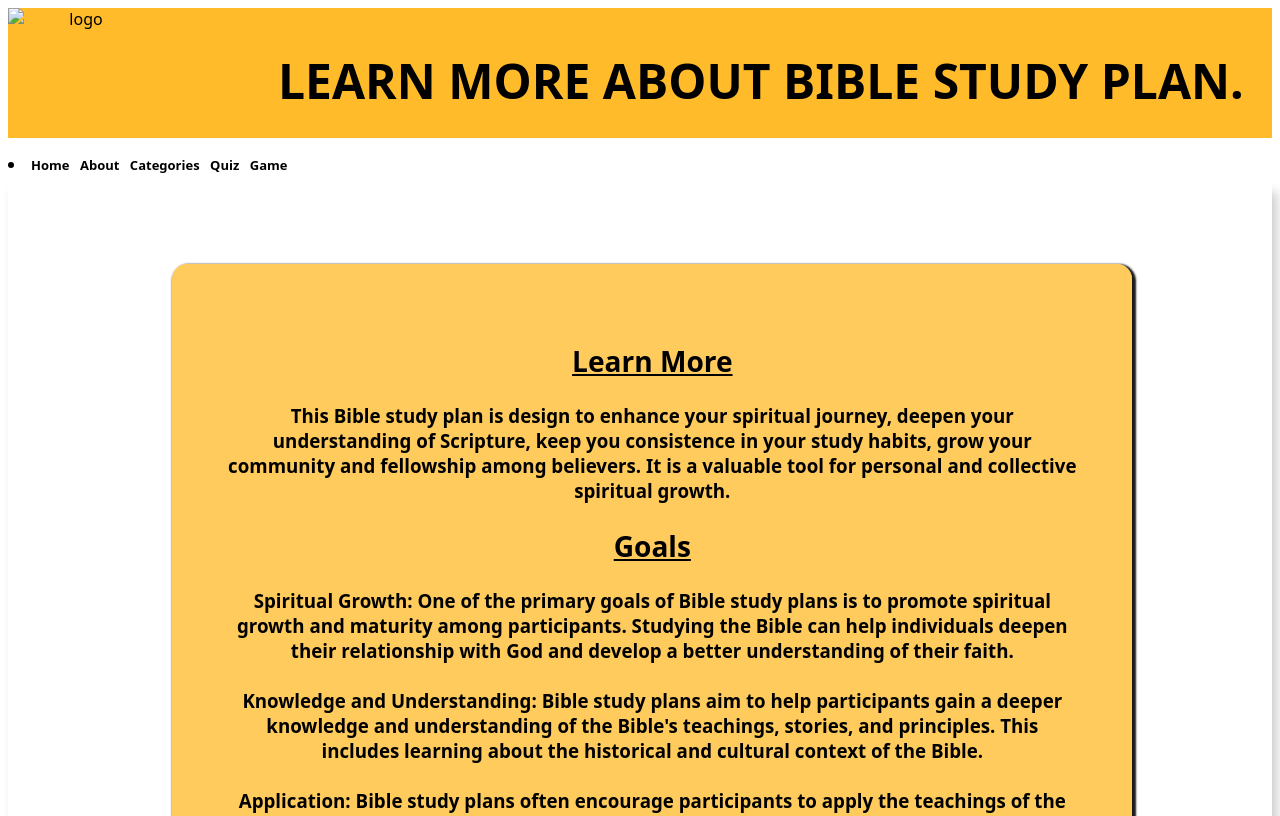
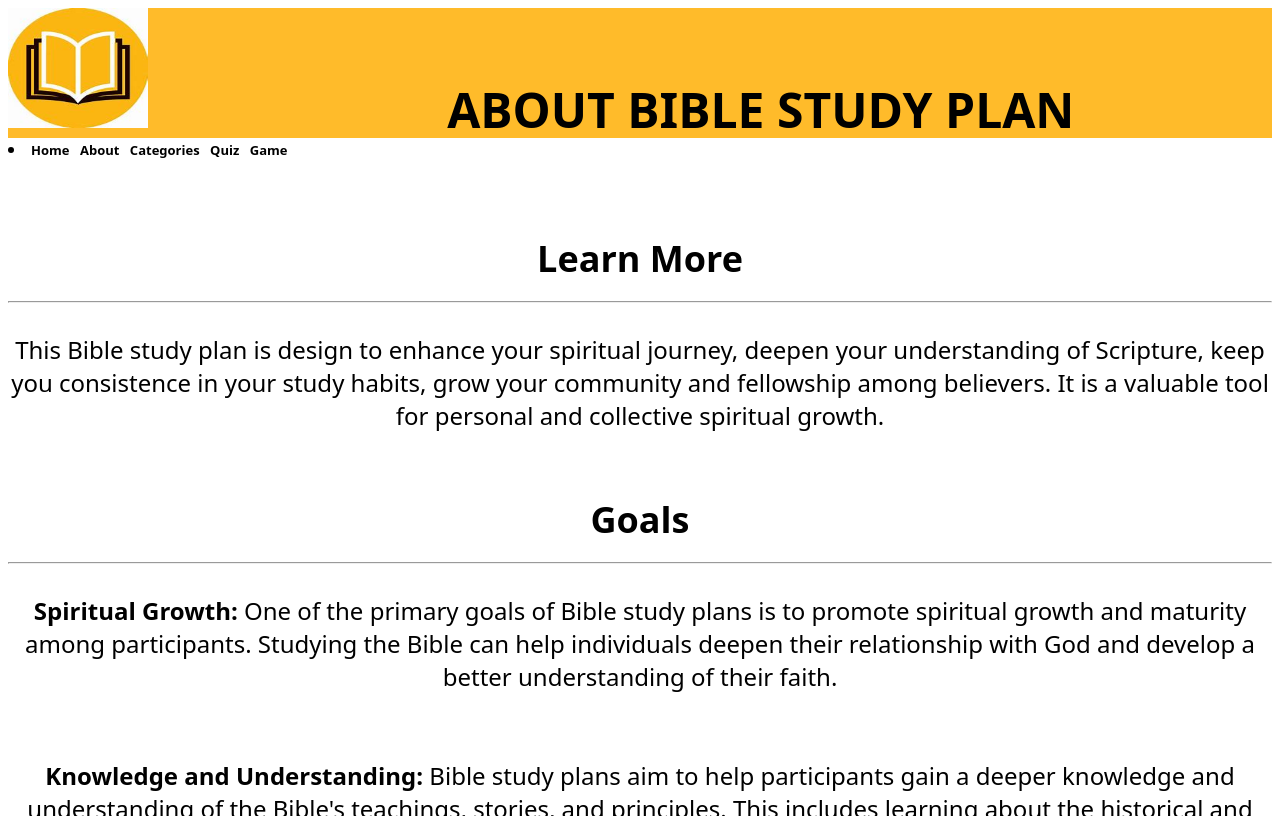
Before and after one commit to IsraelOyeniran/Bible_quizz, a plain HTML site: page About/about.html in a window 1280 px wide. Shown: the top 816 px of the page. Drawn offline with Linux system fonts and the light colour scheme.

Commit message:
progress

```diff
--- a/About/about.html
+++ b/About/about.html
@@ -11,132 +11,117 @@ style="font-family: system-ui, -apple-system,
 
 <body>
     <nav class="about">
-        <div class="about1">
-            <img src="About/about.jfif" alt="logo" class="logo">
-            <font size="6">
-                <h1 style="margin-left: 130px;
-                color: rgb(0, 0, 0);">LEARN MORE ABOUT BIBLE STUDY PLAN.</h1>
-            </font>
-        </div>
+        <img src="photo_gallery/about.jfif" alt="logo" class="logo">
+        <font size="10" style="margin-left: 270px; padding: 25px;">
+        <b>ABOUT BIBLE STUDY PLAN</b></font>
+    </nav>
 
-        <div id="link">
-            <li class="links1">
+    <li class="links">
         <a style="font-size: small;" href="index.html">Home</a>
         <a style="font-size: small;" href="about.html">About</a>
         <a style="font-size: small;" href="categories.html">Categories</a>
         <a style="font-size: small;" href="quiz.html">Quiz</a>
         <a style="font-size: small;" href="game.html">Game</a>
-            </li>
-        </div>
-    </nav>
-    <br><br>
+    </li><br><br>
 
-    <div class="about3">
-        <h3>
-            <div class="box3">
-                <h2><u>Learn More</u></h2>
+
+    <div class="box"; style="text-align: center;">
+        <font size="5">
+            <h2>Learn More<hr></h2>
             <p>This Bible study plan is design to enhance your spiritual journey,
             deepen your understanding of Scripture,
             keep you consistence in your study habits,
             grow your community and fellowship among believers.
             It is a valuable tool for personal and collective spiritual growth.
-                <br>
+            <br><br>
 
-                <h2><u>Goals</u></h2>
+            <h2>Goals<hr></h2>
             <strong>Spiritual Growth:</strong> One of the primary goals of Bible study
             plans is to promote spiritual growth and maturity among participants.
             Studying the Bible can help individuals deepen their relationship with
             God and develop a better understanding of their faith.
-                <br><br>
+            <br><br><br>
 
             <strong>Knowledge and Understanding:</strong> Bible study plans aim to help participants
             gain a deeper knowledge and understanding of the Bible's teachings,
             stories, and principles. This includes learning about the historical
             and cultural context of the Bible.
-                <br><br>
+            <br><br><br>
 
             <strong>Application:</strong> Bible study plans often encourage participants to
             apply the teachings of the Bible to their daily lives.
             This may involve discussing how biblical principles can be
             applied to personal challenges, decisions, and ethical dilemmas.
-                <br><br>
+            <br><br><br>
 
             <strong>Community and Fellowship:</strong> Many Bible study plans are conducted in
             group settings, fostering a sense of community and fellowship among participants.
             Group discussions can provide support, encouragement, and accountability in one's faith journey.
-                <br><br>
+            <br><br><br>
 
             <Strong>Discipleship:</Strong> Some Bible study plans focus on discipleship,
             helping individuals become better followers of Jesus Christ.
             This may involve studying the life and teachings of Jesus
             and learning how to emulate his example.
-                <br><br>
+            <br><br><br>
 
             <strong>Scriptural Literacy:</strong> Bible study plans aim to improve participants'
             familiarity with the Bible, its books, and its verses.
             This can empower individuals to navigate the Bible more effectively on their own.
-                <br><br>
+            <br><br><br>
 
             <strong>Prayer and Meditation:</strong> Bible study often includes times of prayer and meditation,
             allowing participants to connect with God, seek His guidance,
             and reflect on the scripture's meaning in their lives.
-                <br><br>
+            <br><br><br>
 
             <strong>Character Development:</strong> Through the study of Bible stories and characters,
             participants can explore the qualities of faith, courage, humility,
             and other virtues, with the goal of developing these attributes in their own lives.
-                <br><br>
+            <br><br><br>
 
             <strong>Evangelism:</strong> Some Bible study plans have an evangelistic purpose,
             seeking to share the message of Christianity with non-believers or new believers.
             These studies may focus on the basics of Christian faith and doctrine.
-                <br><br>
+            <br><br><br>
 
             <strong>Cultural and Social Engagement:</strong> In addition to personal and spiritual goals,
             some Bible study plans encourage participants to engage with contemporary issues
             and cultural challenges in light of biblical principles.
-                <br><br>
+            <br><br><br>
 
             <strong>Scriptural Memorization:</strong> Bible study plans may incorporate memorization
             of key Bible verses or passages, helping participants internalize and
             recall important biblical teachings.
-                <br><br>
+            <br><br><br>
 
             <strong>Preparation for Ministry:</strong> For individuals pursuing ministry or
             leadership roles within a church or religious organization,
             Bible study plans can provide essential training and knowledge.
             <br><br>
 
-
-                <a style="font-size: larger;" href="about.html"><b>Continue Reading...</b></a>
-                <br><br>
+            <a style="font-size: larger;" href="about.html"><b>Continue Reading...</b><hr></a>
+            <br>
 
             <b>Preschooler:</b> child age 3-5 will learn 52 Bible verses in alphabetical order.
             Also, follow a specific 30 days bible plan with Jesus.
-                <br>
-                <br>
+            <br><br><br>
 
             <b>Middle class and preteens:</b> will learn specific bible verses as
             compiled and follow one year reading plan to build their relationships and
             connection with Jesus.
-                <br>
-                <br>
+            <br><br><br>
 
             <b>Young adult and adult:</b> will learn/memorize a specific Bible verse and
             follow a daily Bible reading plans.</p>
-                <br>
+            <br><br>
 
             <div class="button-input">
-                    <button class="equal-button3"><a href="categories.html">Next</button>
-                    <button class="equal-button4"><a href="signup.html">Previous</button>
+                <button class="equal-button"><a href="categories.html">Next</button>
+                <button class="equal-button"><a href="signup.html">Previous</button>
             </div>
-                <br><br><br>
-            </div>
-            <br>
-
-
+        </font>
     </h3>
-    </div>
 </body>
 
 </html>
```
Lines whose indentation alone changed are shown as unchanged.
